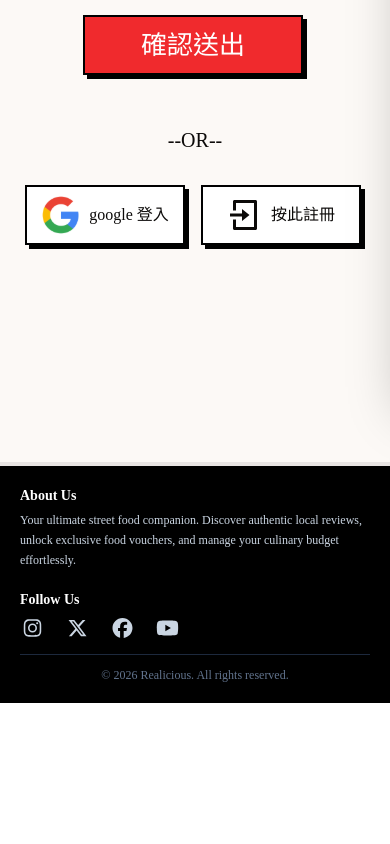
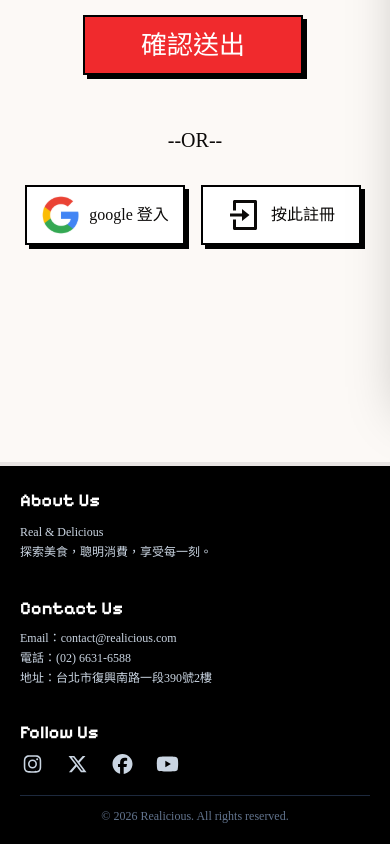
Before and after one commit to AnieceJ/Realicious, a Next.js app: page /user/login in a window 390 px wide. Shown: the part 445-1289 px from the top of the page. Before the commit the page ends 1148 px from the top, so only its background shows below. Built offline with nearby package versions, Linux system fonts and the light colour scheme; no server answers; a web font is replaced by a local one.

Commit message:
update HeroSection & footer copywriting.

```diff
--- a/app/_components/HeroSection.tsx
+++ b/app/_components/HeroSection.tsx
@@ -12,7 +12,7 @@ export default function Hero() {
 					<div className="hero-copy flex h-full w-full flex-col justify-center md:w-1/2 lg:w-5/12">
 						{/* 上半部 */}
 						<div className="hero-title">
-							<p className="font-pixel mb-4 text-sm font-bold tracking-[0.45em] text-yellow-300 md:text-xl">
+							<p className="font-pixel mb-4 text-sm font-bold tracking-[0.30em] text-yellow-300 md:text-xl">
 								REALICIOUS
 							</p>
 
@@ -26,9 +26,9 @@ export default function Hero() {
 						{/* 下半部 */}
 						<div className="hero-bottom mt-8">
 							<p className="text-base leading-9 text-white/90 md:text-lg lg:text-xl">
-								探索真實食記、收藏優惠商品，
+								美食交流、優惠探索，
 								<br />
-								用記帳小雞管理你的每一餐。
+								讓記帳小雞陪你記錄每一餐。
 							</p>
 
 							<div className="mt-10 flex flex-wrap gap-3 md:gap-5">
--- a/app/_components/footer.tsx
+++ b/app/_components/footer.tsx
@@ -10,21 +10,80 @@ export default function Footer() {
 	return (
 		<footer className="w-full bg-black border-t text-slate-300">
 			<div className="max-w-7xl mx-auto px-5 py-5">
-				<div className="flex flex-col md:flex-row md:items-center md:justify-between gap-5">
-					<div className="max-w-md text-xs leading-5">
-						<h3 className="text-white font-bold text-sm">About Us</h3>
-						<p className="mt-1">
-							Your ultimate street food companion. Discover authentic local reviews,
-							unlock exclusive food vouchers, and manage your culinary budget effortlessly.
+				<div className="flex flex-col md:flex-row md:justify-between gap-8">
+					<div className="max-w-xs">
+						<h3 className="text-white font-bold text-lg font-pixel">
+							About Us
+						</h3>
+						<p className="mt-2 text-xs leading-5">
+							Real & Delicious
+							<br />
+							探索美食，聰明消費，享受每一刻。
 						</p>
 					</div>
-					<div className="md:text-left">
-						<h3 className="text-white font-bold text-sm">Follow Us</h3>
-						<div className="flex md:justify-end gap-x-5 mt-2">
-							<FontAwesomeIcon icon={faInstagram} className="text-xl hover:text-white transition" />
-							<FontAwesomeIcon icon={faXTwitter} className="text-xl hover:text-white transition" />
-							<FontAwesomeIcon icon={faFacebook} className="text-xl hover:text-white transition" />
-							<FontAwesomeIcon icon={faYoutube} className="text-xl hover:text-white transition" />
+
+					{/* Contact */}
+					<div>
+						<h3 className="text-white font-bold text-lg font-pixel">
+							Contact Us
+						</h3>
+						<div className="mt-2 space-y-1 text-xs">
+							<p>Email：contact@realicious.com</p>
+							<p>電話：(02) 6631-6588</p>
+							<p>地址：台北市復興南路一段390號2樓</p>
+						</div>
+					</div>
+
+					{/* Social */}
+					<div>
+						<h3 className="text-white font-bold text-lg font-pixel">
+							Follow Us
+						</h3>
+						<div className="flex gap-5 mt-2">
+							<a
+								href="https://zh.wikipedia.org/zh-tw/%E5%87%B1%E6%96%87%C2%B7%E6%96%AF%E7%89%B9%E7%BE%85%E5%A7%86"
+								target="_blank"
+								rel="noopener noreferrer"
+								aria-label="Instagram"
+							>
+								<FontAwesomeIcon
+									icon={faInstagram}
+									className="text-xl hover:text-white transition cursor-pointer"
+								/>
+							</a>
+							<a
+								href="https://zh.wikipedia.org/zh-tw/%E6%9D%B0%E5%85%8B%C2%B7%E5%A4%9A%E8%A5%BF"
+								target="_blank"
+								rel="noopener noreferrer"
+								aria-label="X"
+							>
+								<FontAwesomeIcon
+									icon={faXTwitter}
+									className="text-xl hover:text-white transition cursor-pointer"
+								/>
+							</a>
+							<a
+								href="https://zh.wikipedia.org/zh-hant/%E9%A9%AC%E5%85%8B%C2%B7%E6%89%8E%E5%85%8B%E4%BC%AF%E6%A0%BC"
+								target="_blank"
+								rel="noopener noreferrer"
+								aria-label="Facebook"
+							>
+								<FontAwesomeIcon
+									icon={faFacebook}
+									className="text-xl hover:text-white transition cursor-pointer"
+								/>
+							</a>
+							<a
+								href="https://youtu.be/_dUp68-pPeU?si=yzZVHRfUJuLSqhsz"
+								target="_blank"
+								rel="noopener noreferrer"
+								aria-label="Youtube"
+							>
+								<FontAwesomeIcon
+									icon={faYoutube}
+									className="text-xl hover:text-white transition cursor-pointer"
+								/>
+							</a>
 						</div>
 					</div>
 				</div>
```
